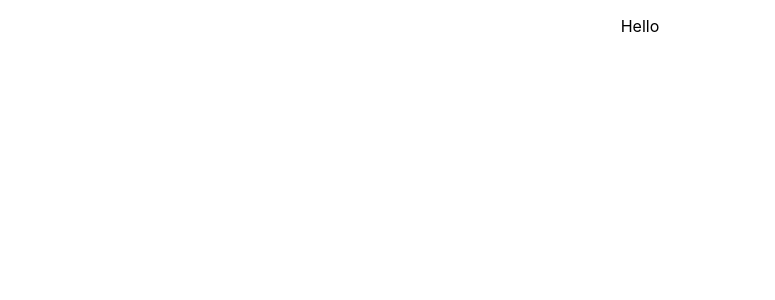
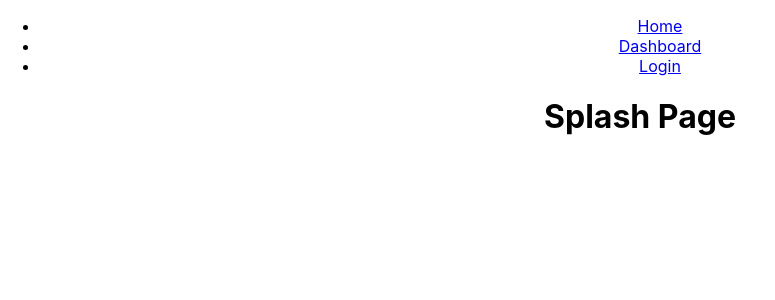
Before and after one commit to BH23TM/TaskManager, a React (Create React App) app: page / in a window 1280 px wide. Shown: the top 300 px of the page, without its empty margins (0-775 px from the left). Built offline with nearby package versions, Linux system fonts and the light colour scheme.

Commit message:
Eg routing (#2)
* dependencies

* routing

---------

Co-authored-by: mannygarcia720 <37597363+mannygarcia720@users.noreply.github.com>

```diff
--- a/package.json
+++ b/package.json
@@ -36,8 +36,6 @@
     ]
   },
   "devDependencies": {
-    "weback": "^0.0.1-security",
-    "webpack-cli": "^5.0.1",
-    "webpack-dev-server": "^4.11.1"
+    "react-router-dom": "^6.8.1"
   }
 }
--- a/src/App.js
+++ b/src/App.js
@@ -1,10 +1,25 @@
 import logo from './logo.svg';
+import ReactDOM from "react-dom/client";
+import { BrowserRouter, Routes, Route } from "react-router-dom";
+import Login from "./pages/Login";
+import Dashboard from './pages/Dashboard';
 import './App.css';
+import Splash from './pages/Splash';
+import Layout from './pages/Layout';
 
 function App() {
   return (
     <div className="App">
-      <p> Hello </p>
+      <BrowserRouter>
+      <Routes>
+        <Route path ="/" element = {<Layout/>}>
+          <Route index element = {<Splash/>}/>
+          <Route path = "Dashboard" element = {<Dashboard/>}/>
+          <Route path = "Login" element = {<Login/>}/>
+        </Route>
+      </Routes>
+      </BrowserRouter>
+
     </div>
   );
 }
--- /dev/null
+++ b/src/pages/Dashboard.js
@@ -0,0 +1,7 @@
+const Dashboard = () => {
+    return (
+    <h1>Dashboard Page</h1>
+    );
+};
+
+export default Dashboard;
--- /dev/null
+++ b/src/pages/Layout.js
@@ -0,0 +1,25 @@
+import { Outlet, Link } from "react-router-dom";
+
+const Layout = () => {
+  return (
+    <>
+      <nav>
+        <ul>
+          <li>
+            <Link to="/">Home</Link>
+          </li>
+          <li>
+            <Link to="/dashboard">Dashboard</Link>
+          </li>
+          <li>
+            <Link to="/login">Login</Link>
+          </li>
+        </ul>
+      </nav>
+
+      <Outlet />
+    </>
+  )
+};
+
+export default Layout;
--- /dev/null
+++ b/src/pages/Login.js
@@ -0,0 +1,6 @@
+const Login = () => {
+    return(
+    <h1>Login Page</h1>)
+}
+
+export default Login;
--- /dev/null
+++ b/src/pages/Splash.js
@@ -0,0 +1,6 @@
+const Splash = () => {
+    return (
+    <h1>Splash Page</h1>)
+}
+
+export default Splash;
```
Also changed, not shown: src/pages/Tasks.js (added), 1 other file (tests, documents, lock files or other folders).
